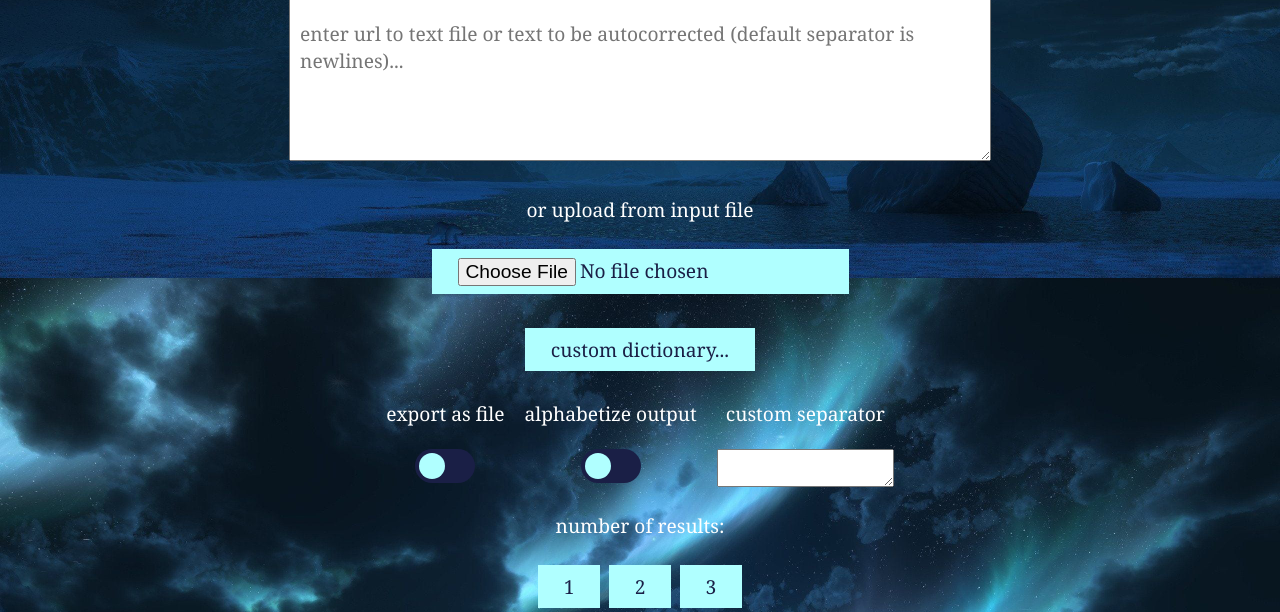
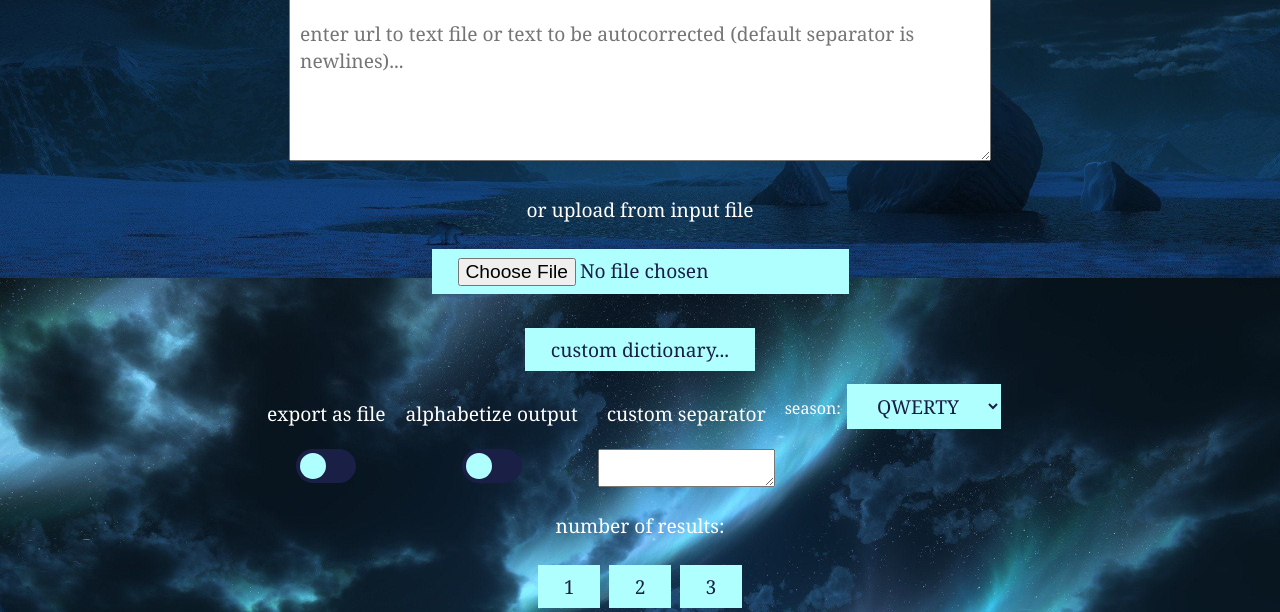
Before and after one commit to ducky4life/web-autocorrector, a Flask app: page / in a window 1280 px wide. Shown: the part 522-1134 px from the top of the page. Run offline with Flask 3, Linux system fonts and the light colour scheme.

Commit message:
add keyboard layout option

```diff
--- a/templates/index.html
+++ b/templates/index.html
@@ -61,6 +61,19 @@
           <textarea name="separator"></textarea>
         </div>
 
+        <div style="padding-left: 10px; padding-right: 10px;">
+        <label for="season">season:</label>
+
+        <select name="keyboard_layout" class="button button3">
+          <option value="qwerty">QWERTY</option>
+          <option value="azerty">AZERTY</option>
+          <option value="qwertz">QWERTZ</option>
+          <option value="dvorak">Dvorak</option>
+          <option value="colemak">Colemak</option>
+        </select>
+
+        </div>
+
        </div>
           <p>number of results:</p>
           <br>
```
